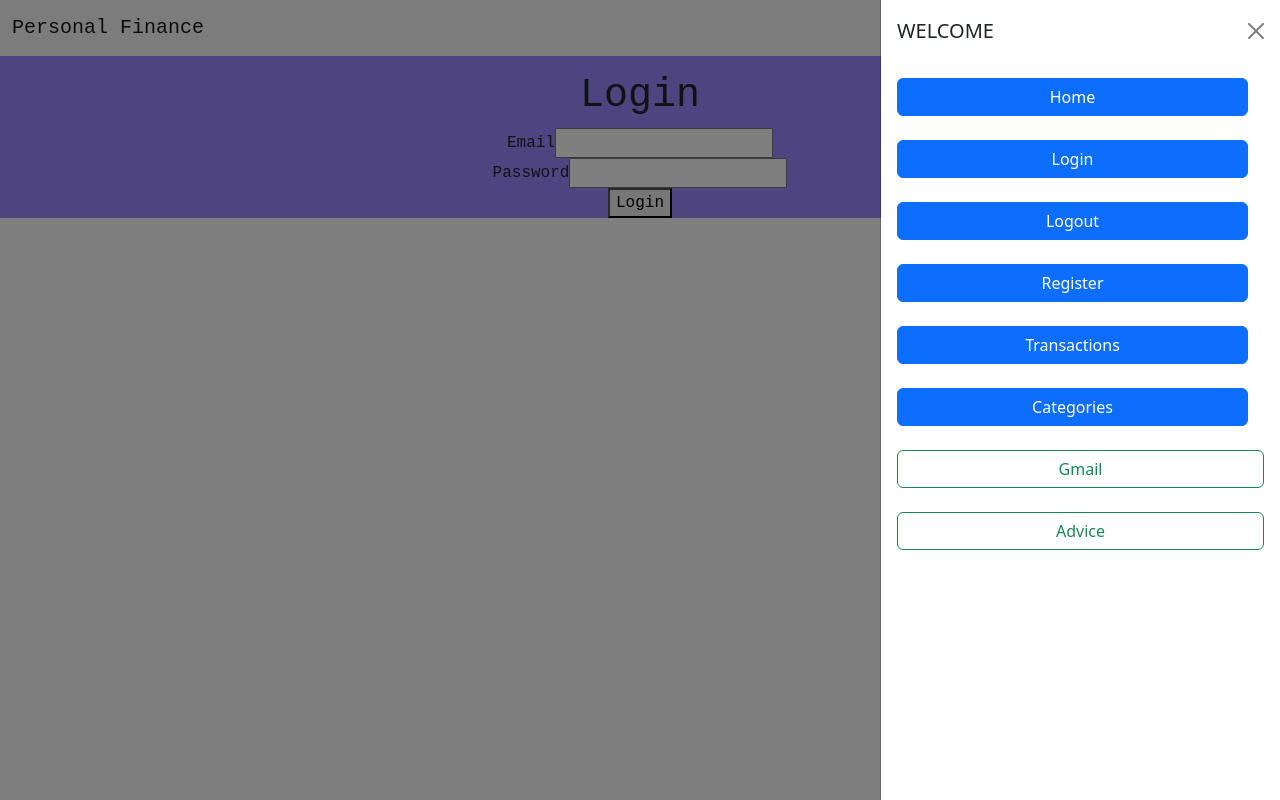
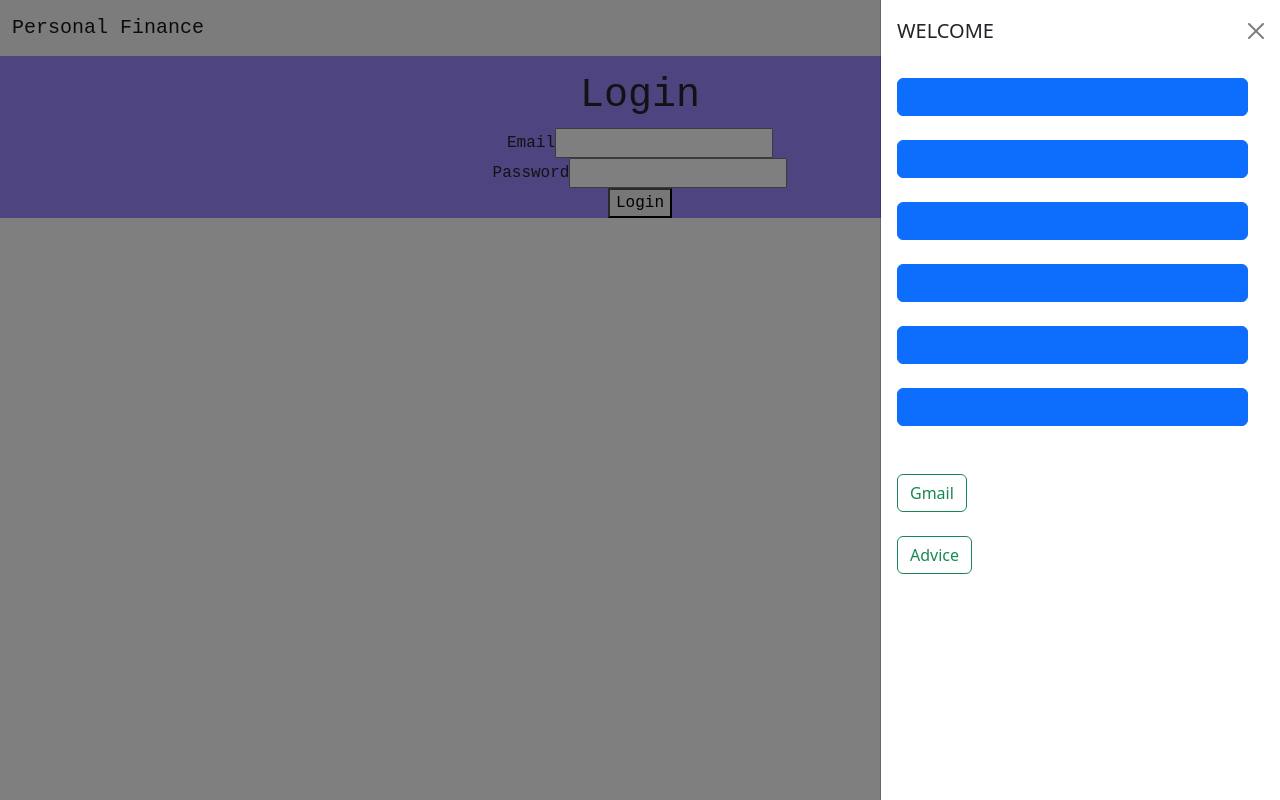
Before and after one commit to Badass-Nemesis/Personal-Finance-Project-Frontend, a React (Create React App) app: page /#/Category in a window 1280 px wide. Both pictures are taken after a click on the button 1240 px from the left and 28 px from the top of the page. Built offline with nearby package versions, Linux system fonts and the light colour scheme.

Commit message:
netlify commit

```diff
--- a/package.json
+++ b/package.json
@@ -19,7 +19,6 @@
     "config": "^3.3.9",
     "date-format": "^4.0.14",
     "dotenv": "^16.0.3",
-    "gh-pages": "^5.0.0",
     "moment": "^2.29.4",
     "or": "^0.2.0",
     "react": "^18.2.0",
@@ -59,5 +58,8 @@
       "last 1 firefox version",
       "last 1 safari version"
     ]
+  },
+  "devDependencies": {
+    "gh-pages": "^5.0.0"
   }
 }
--- a/src/App.css
+++ b/src/App.css
@@ -191,7 +191,3 @@ input[type="text"] {
   border: 1px solid black;
   padding: 20px;
 }
-
-.button {
-  width: 100%;
-}
--- a/src/components/Navbar.js
+++ b/src/components/Navbar.js
@@ -21,7 +21,6 @@ import axios from 'axios';
 // import DialogContentText from '@mui/material/DialogContentText';
 // import DialogTitle from '@mui/material/DialogTitle';
 import { useState } from 'react';
-import '../App.css';
 
 const ButtonPage = () => {
 	const [showPopup, setShowPopup] = useState(false);
@@ -82,12 +81,13 @@ const ButtonPage = () => {
 							</Offcanvas.Header>
 							<Offcanvas.Body>
 								<Nav className="justify-content-end flex-grow-1 pe-3">
-									<Link to="/"><Button className='button'>Home</Button></Link><br />
-									<Link to="/Login"><Button className='button'>Login</Button></Link><br />
-									<Link to="/Logout"><Button className='button'>Logout</Button></Link><br />
-									<Link to="/Register"><Button className='button'>Register</Button></Link><br />
-									<Link to="/Transactions"><Button className='button'>Transactions</Button></Link><br />
-									<Link to="/Category"><Button className='button'>Categories</Button></Link><br />
+									<Button><Link to="/">Home</Link></Button><br />
+									<Button><Link to="/Login">Login</Link></Button><br />
+									<Button><Link to="/Logout">Logout</Link></Button><br />
+									<Button><Link to="/Register">Register</Link></Button><br />
+									{/* <button onClick={()=>navigate('/Transactions')}>Go to Destination Page</button> */}
+									<Button><Link to="/Transactions">Transactions</Link></Button><br />
+									<Button><Link to="/Category">Categories</Link></Button><br />
 								</Nav>
 								{/* <Form className="d-flex">
 									<Form.Control
@@ -98,13 +98,14 @@ const ButtonPage = () => {
 									/>
 									<Button variant="outline-success">Search</Button>
 								</Form> */}
-								<Button className='button' variant="outline-success" onClick={handleClickLink}>
+								<br />
+								<Button variant="outline-success" onClick={handleClickLink}>
 									{isLoading ? 'Loading...' : 'Gmail'}
 								</Button>
 								<br />
 								<br />
 								{/* <Button variant="outline-success" onClick={<Popup />} ></Button> */}
-								<Button className='button' variant="outline-success" onClick={handleClick}>Advice</Button>
+								<Button variant="outline-success" onClick={handleClick}>Advice</Button>
 								{showPopup && (
 									<div className="popup">
 										<h2>Advice</h2>
@@ -124,8 +125,7 @@ const ButtonPage = () => {
 						</Navbar.Offcanvas>
 					</Container>
 				</Navbar>
-			))
-			}
+			))}
 		</>
 	);
 };
```
Also changed, not shown: 1 other file (tests, documents, lock files or other folders).
